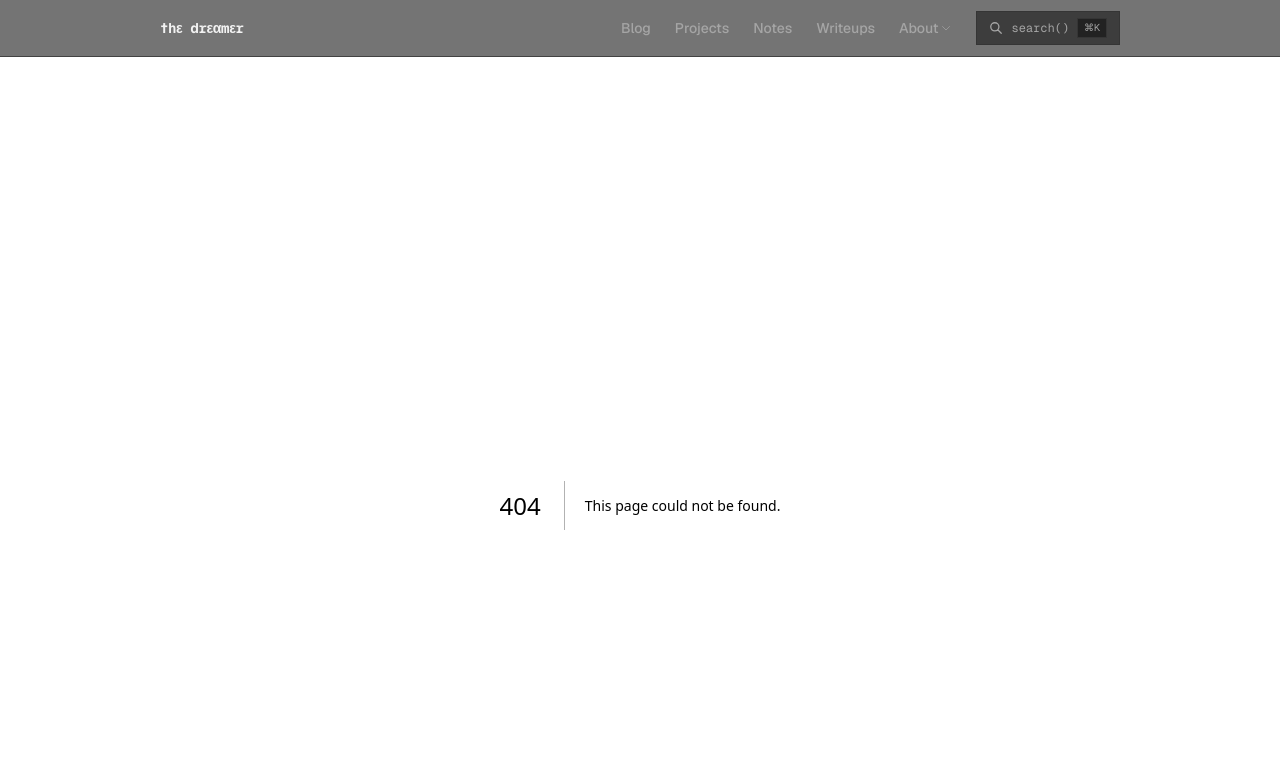
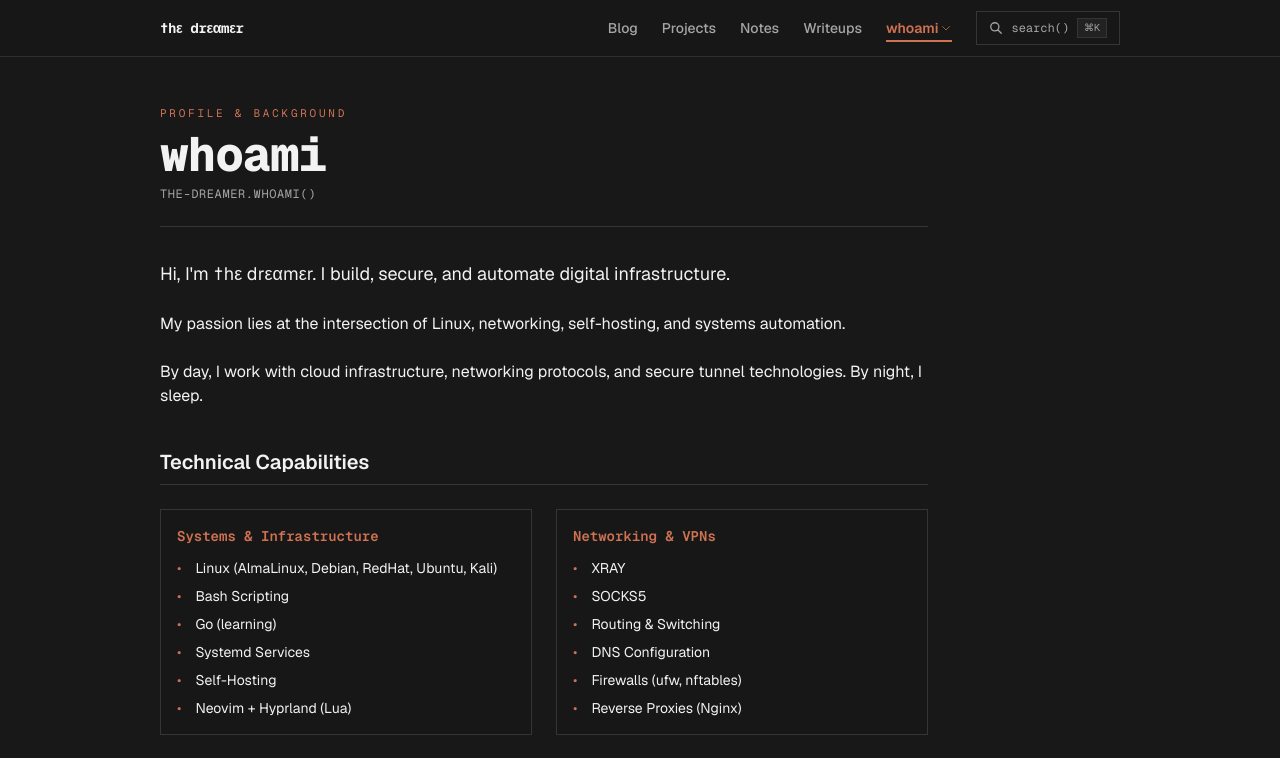
Before and after one commit to DDreamer01/imagitech-online, a Next.js app: page /whoami in a window 1280 px wide. Before the commit this address had no page. Shown: the top 758 px of the page. Built offline with nearby package versions, Linux system fonts and the light colour scheme.

Commit message:
feat(routes): migrate about endpoint and navigation to whoami

```diff
--- a/src/app/sitemap.ts
+++ b/src/app/sitemap.ts
@@ -7,7 +7,7 @@ export default async function sitemap(): Promise<MetadataRoute.Sitemap> {
   const baseUrl = "https://imagitech.online";
 
   // Static pages
-  const staticPaths = ["", "/about", "/uses", "/now", "/contact", "/blog", "/projects", "/notes", "/writeups"];
+  const staticPaths = ["", "/whoami", "/uses", "/now", "/contact", "/blog", "/projects", "/notes", "/writeups"];
   const staticMaps = staticPaths.map((route) => ({
     url: `${baseUrl}${route}`,
     lastModified: new Date(),
--- a/src/app/about/page.tsx
+++ b/src/app/whoami/page.tsx
@@ -2,7 +2,7 @@ import React from "react";
 import type { Metadata } from "next";
 
 export const metadata: Metadata = {
-  title: "About",
+  title: "whoami",
   description: "Learn more about †hε drεαmεr, his background, technical expertise, and what drives his self-hosting and engineering work.",
 };
 
@@ -25,15 +25,15 @@ const SKILL_CATEGORIES = [
   },
 ];
 
-export default function AboutPage() {
+export default function WhoamiPage() {
   return (
     <article className="prose prose-slate max-w-3xl">
       <header className="mb-8 border-b border-slate-800 pb-6">
         <div className="font-mono text-[11px] uppercase tracking-[0.25em] text-sky-400 mb-2">
           Profile &amp; Background
         </div>
-        <h1 className="text-4xl sm:text-5xl font-extrabold tracking-tight text-slate-100">About Me</h1>
-        <p className="mt-2 text-xs text-slate-400 font-mono tracking-wider uppercase">the-dreamer.about()</p>
+        <h1 className="text-4xl sm:text-5xl font-extrabold tracking-tight text-slate-100 font-mono">whoami</h1>
+        <p className="mt-2 text-xs text-slate-400 font-mono tracking-wider uppercase">the-dreamer.whoami()</p>
       </header>
 
       <section className="space-y-6 text-slate-300">
--- a/src/components/Header.tsx
+++ b/src/components/Header.tsx
@@ -11,11 +11,11 @@ const NAV_LINKS = [
   { href: "/projects", label: "Projects" },
   { href: "/notes", label: "Notes" },
   { href: "/writeups", label: "Writeups" },
-  { href: "/about", label: "About" },
+  { href: "/whoami", label: "whoami" },
 ];
 
-// Contact lives under About in the nav (dropdown on desktop, indented in mobile)
-const ABOUT_CHILDREN = [{ href: "/contact", label: "Contact" }];
+// Contact lives under whoami in the nav (dropdown on desktop, indented in mobile)
+const WHOAMI_CHILDREN = [{ href: "/contact", label: "Contact" }];
 
 // Secondary pages, kept accessible via the mobile drawer footer / site footer
 const SECONDARY_LINKS = [
@@ -128,7 +128,7 @@ export default function Header() {
           <div className="hidden md:flex items-center gap-6">
             <nav className="flex space-x-6 text-sm font-medium">
               {NAV_LINKS.map((link) =>
-                link.href === "/about" ? (
+                link.href === "/whoami" ? (
                   <div key={link.href} className="relative group">
                     <Link
                       href={link.href}
@@ -155,7 +155,7 @@ export default function Header() {
                     {/* Dropdown panel (opens on hover or keyboard focus) */}
                     <div className="absolute right-0 top-full pt-2 invisible opacity-0 translate-y-1 group-hover:visible group-hover:opacity-100 group-hover:translate-y-0 group-focus-within:visible group-focus-within:opacity-100 group-focus-within:translate-y-0 transition-all duration-150 ease-out z-50">
                       <div className="min-w-[150px] border border-slate-800/80 bg-slate-950 py-1.5 shadow-lg shadow-black/40">
-                        {ABOUT_CHILDREN.map((child) => (
+                        {WHOAMI_CHILDREN.map((child) => (
                           <Link
                             key={child.href}
                             href={child.href}
@@ -260,16 +260,16 @@ export default function Header() {
                   onClick={() => setIsOpen(false)}
                   className={`block px-4 py-2.5 text-xl font-semibold transition-colors ${
                     isActive(link.href) ||
-                    (link.href === "/about" && pathname.startsWith("/contact"))
+                    (link.href === "/whoami" && pathname.startsWith("/contact"))
                       ? "bg-slate-900/80 text-sky-400 border-l-4 border-sky-400 pl-3"
                       : "text-slate-400 hover:bg-slate-900/40 hover:text-slate-200"
                   }`}
                 >
                   {link.label}
                 </Link>
-                {/* Contact sits under About */}
-                {link.href === "/about" &&
-                  ABOUT_CHILDREN.map((child) => (
+                {/* Contact sits under whoami */}
+                {link.href === "/whoami" &&
+                  WHOAMI_CHILDREN.map((child) => (
                     <Link
                       key={child.href}
                       href={child.href}
```
Also changed, not shown: 1 other file (tests, documents, lock files or other folders).
